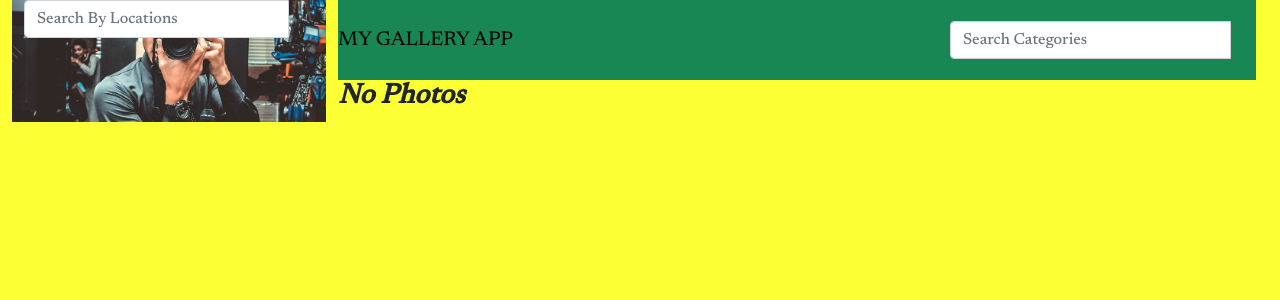
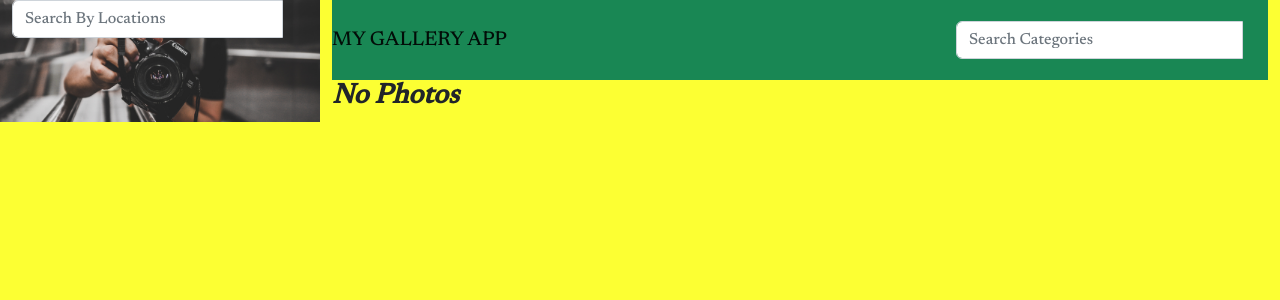
Before and after one commit to JamesMusembi/Personal-Gallery, a Django app: page / in a window 1280 px wide. Shown: the top 300 px of the page. Run offline with Django 3.2, Linux system fonts and the light colour scheme; data that the repository does not hold is empty; some libraries are stand-ins or nearby versions.

Commit message:
getting image with media-articles

```diff
--- a/personalgallery/templates/personalgallery/base.html
+++ b/personalgallery/templates/personalgallery/base.html
@@ -16,6 +16,8 @@
     {% bootstrap_css %}
     <link href="https://cdn.jsdelivr.net/npm/bootstrap@5.0.1/dist/css/bootstrap.min.css" rel="stylesheet"
         integrity="sha384-+0n0xVW2eSR5OomGNYDnhzAbDsOXxcvSN1TPprVMTNDbiYZCxYbOOl7+AMvyTG2x" crossorigin="anonymous">
+        <!-- CSS only -->
+<link href="https://cdn.jsdelivr.net/npm/bootstrap@5.2.0-beta1/dist/css/bootstrap.min.css" rel="stylesheet" integrity="sha384-0evHe/X+R7YkIZDRvuzKMRqM+OrBnVFBL6DOitfPri4tjfHxaWutUpFmBp4vmVor" crossorigin="anonymous">
     <link rel="stylesheet" href="{% static 'css/style.css'%}">
     {% endblock %}
 </head>
--- a/static/css/style.css
+++ b/static/css/style.css
@@ -44,7 +44,7 @@
     margin: 30px;
 }
 #indexpageimage{
-    background-image: url("../images/background.jpg");
+    background-image: url("../images/sami-boudjelti-Wx3c74Xah-Y-unsplash.jpg");
     background-position: center;
     background-repeat: no-repeat;
     background-size: cover;
```
